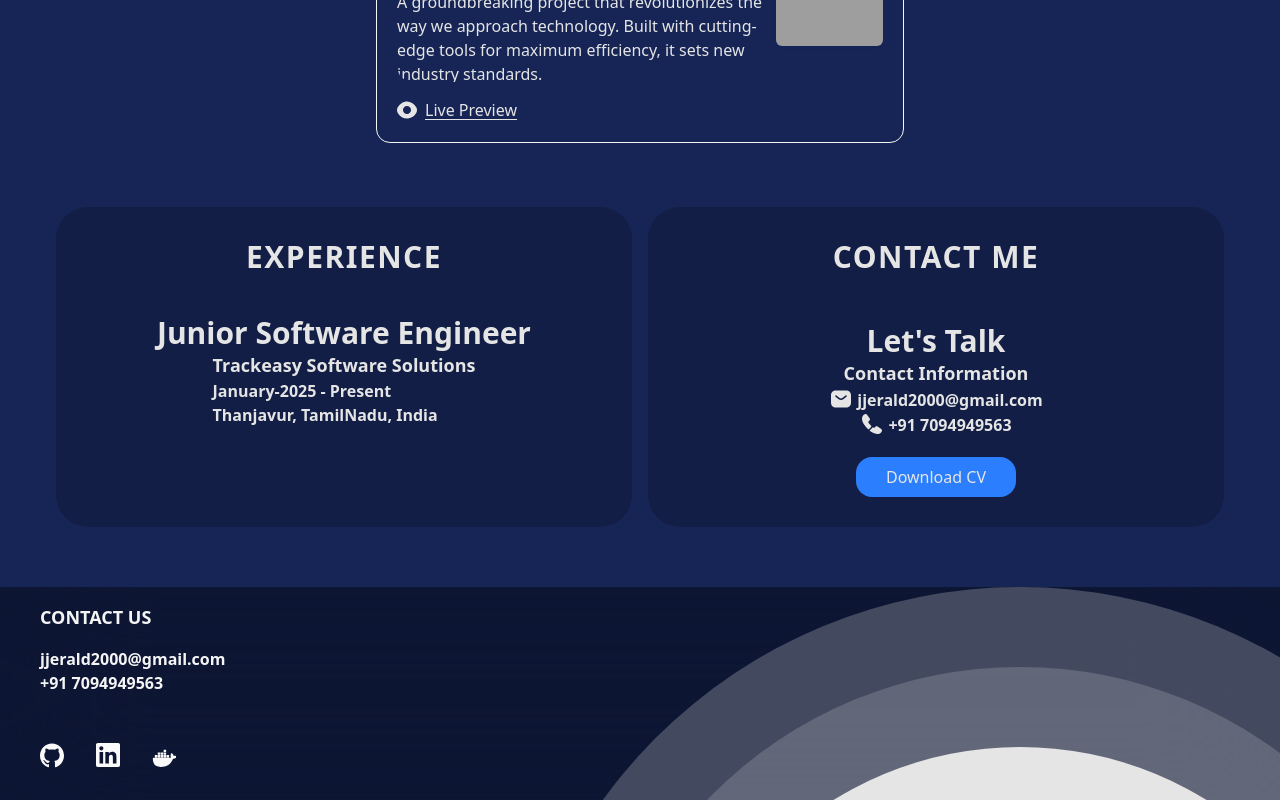
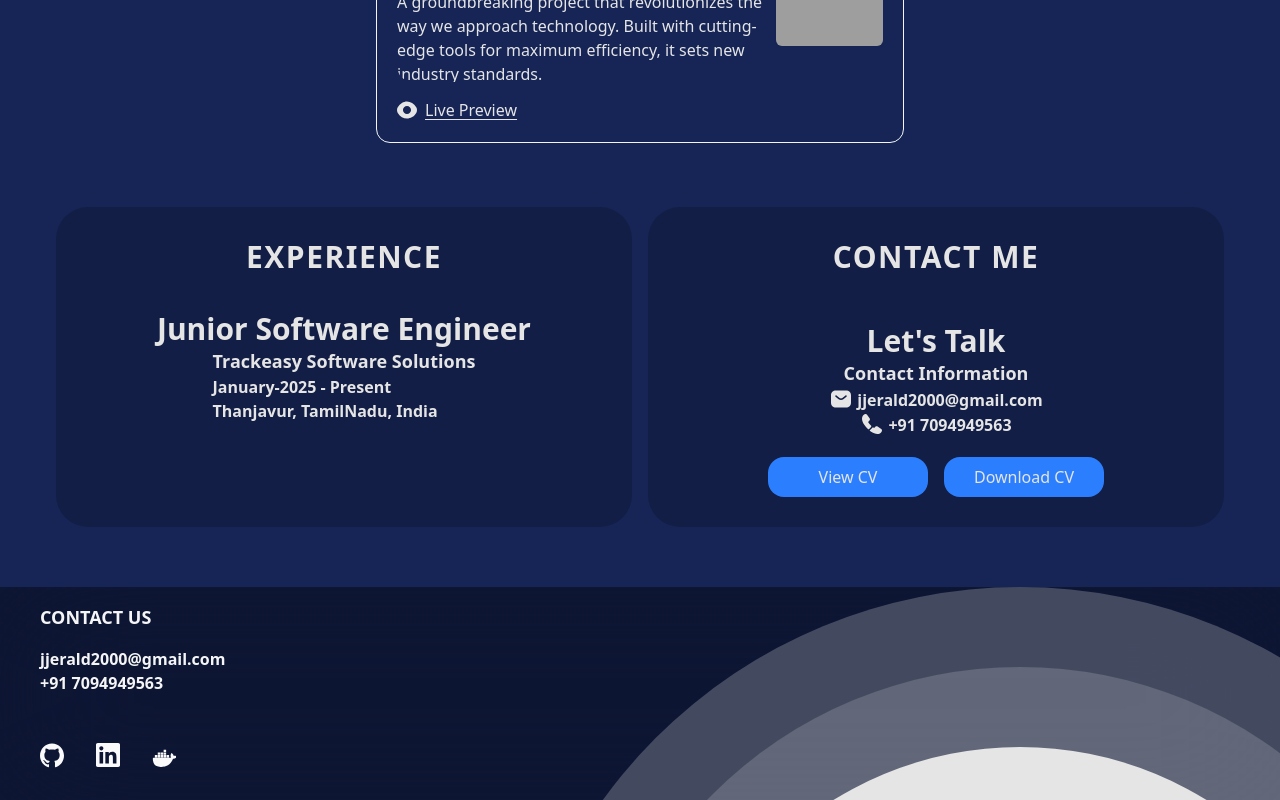
Before and after one commit to Jerald-Jn/Portfolio, a React (Vite) app: page / in a window 1280 px wide. Shown: the part 1339-2139 px from the top of the page. Built offline with nearby package versions, Linux system fonts and the light colour scheme; grey boxes are pictures that could not be loaded.

Commit message:
Resume updated

```diff
--- a/src/components/Contact/ContactSection.tsx
+++ b/src/components/Contact/ContactSection.tsx
@@ -8,7 +8,7 @@ const ContactSection = (data:any) => {
        >
       <h2 className="text-center text-3xl font-semibold tracking-wider uppercase
         ">Contact me</h2>
-        <div className=" justify-center items-center text-black flex flex-col dark:text-neutral-200">
+        <div className="justify-center items-center text-black flex flex-col dark:text-neutral-200">
           <h3 className="text-3xl font-bold text-centerm mt-3">Let's Talk</h3>
           <p className="text-lg font-bold">Contact Information</p>
           <a
@@ -24,7 +24,10 @@ const ContactSection = (data:any) => {
             <PhoneIcon className='text-black dark:text-neutral-200' /> +91 7094949563
           </a>
         </div>
-      <div className='flex justify-center items-center lg:-mt-4 mt-4'>
+      <div className='flex justify-center items-center gap-4 lg:-mt-4 mt-4'>
+        <a className='text-center hover:bg-blue-400 bg-blue-500 h-10 w-40 p-2 rounded-2xl '
+          target='_blank'
+          href="/Jerald_Scooty_Resume.pdf">View CV</a>
         <a className='text-center hover:bg-blue-400 bg-blue-500 h-10 w-40 p-2 rounded-2xl '
         href="/Jerald_Scooty_Resume.pdf" download>Download CV</a>
       </div>
--- /dev/null
+++ b/src/components/experience/ExperienceCard.tsx
@@ -0,0 +1,13 @@
+function ExperienceCard (){
+    return (
+        <>
+            <h3 className=" text-3xl font-bold text-center mt-3 lg:mt-2">Junior Software Engineer</h3>
+            <div className=" grid grid-cols-1 text-black dark:text-neutral-200">
+                <h4 className="text-neutral text-lg font-bold">Trackeasy Software Solutions</h4>
+                <p className="text-neutral text-md font-semibold">January-2025 - Present</p>
+                <p className="text-neutral text-md font-semibold">Thanjavur, TamilNadu, India</p>
+            </div>
+        </>
+    )
+}
+export default ExperienceCard;
--- a/src/components/experience/ExperienceSection.tsx
+++ b/src/components/experience/ExperienceSection.tsx
@@ -1,17 +1,14 @@
+import ExperienceCard from "./ExperienceCard"
+
 const ExperienceSection = (data:any) => {
     return (
         <section
             id="experiences"
             {...data}
             >
-            <h2 className="text-center text-3xl font-semibold tracking-wider uppercase">EXperience</h2>
-            <div className="flex flex-col justify-center items-center">
-                <h3 className=" text-3xl font-bold text-center mt-3 lg:mt-5">Junior Software Engineer</h3>
-                <div className=" grid grid-cols-1 text-black dark:text-neutral-200">
-                        <h4 className="text-neutral text-lg font-bold">Trackeasy Software Solutions</h4>
-                        <p className="text-neutral text-md font-semibold">January-2025 - Present</p>
-                        <p className="text-neutral text-md font-semibold">Thanjavur, TamilNadu, India</p>
-                </div>
+            <h2 className="text-center text-3xl font-semibold tracking-wider uppercase text-black dark:text-neutral-200">Experience</h2>
+            <div className="flex flex-col justify-center items-center mt-2">
+                <ExperienceCard />
             </div>
         </section>
     )
```
Also changed, not shown: 1 other file (tests, documents, lock files or other folders).
